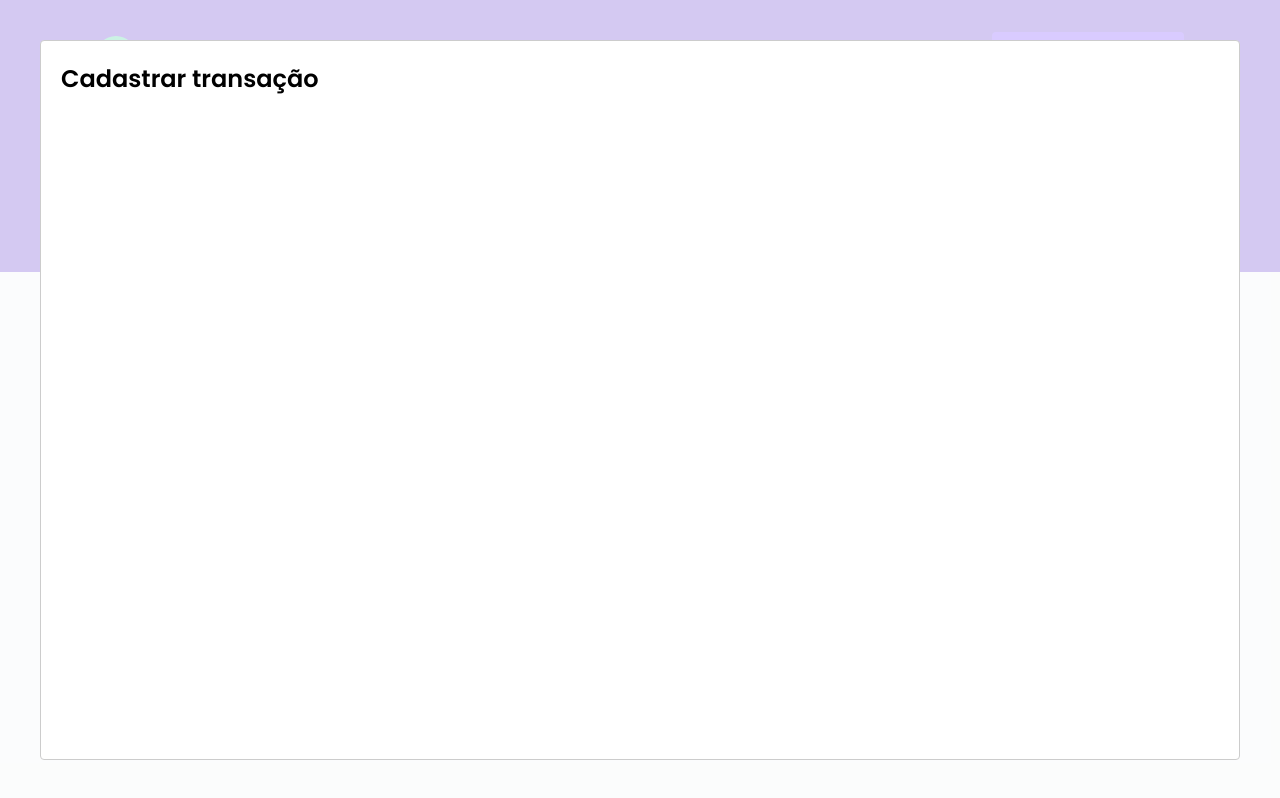
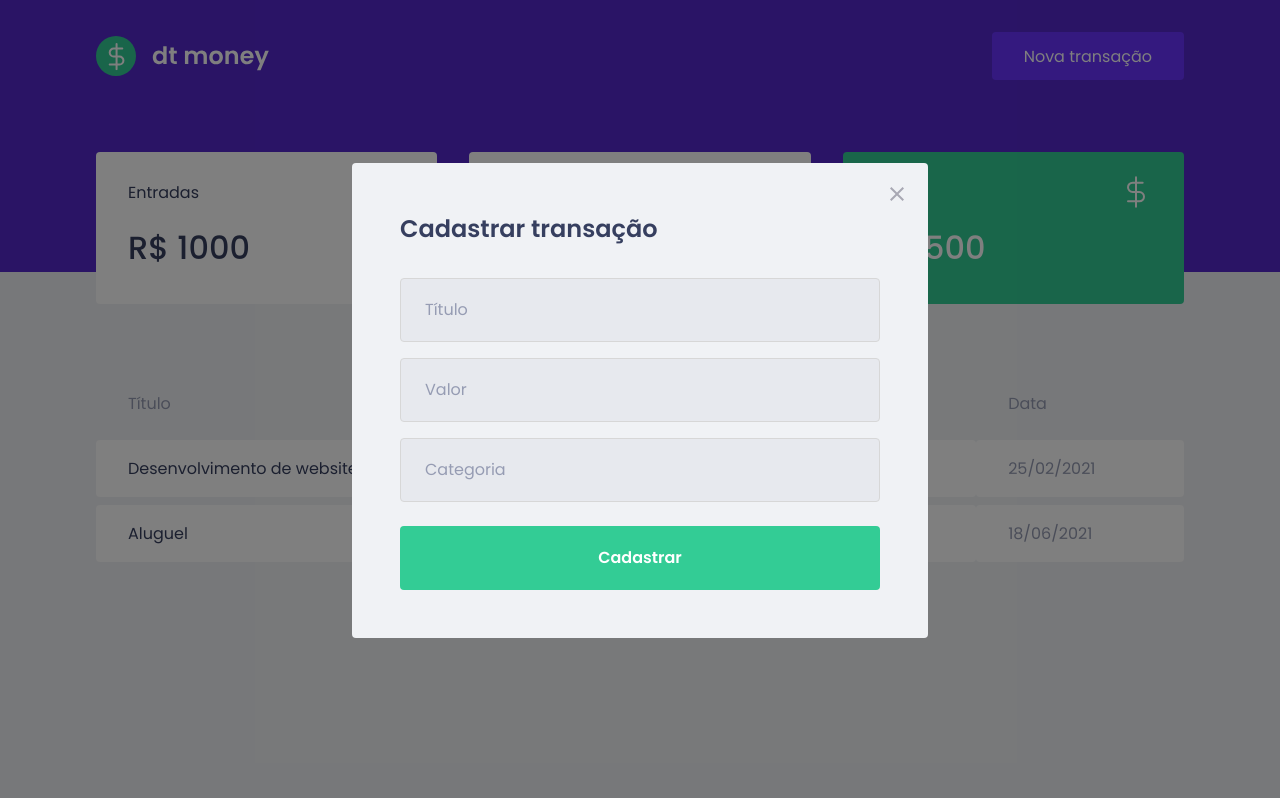
Before and after one commit to danielmartins04/ignite-chapter2-dtmoney, a React (Create React App) app: page / in a window 1280 px wide. Both pictures are taken after a click on the button "Nova transação". Built offline with nearby package versions, Linux system fonts and the light colour scheme; no server answers; what miragejs would draw is missing.

Commit message:
stylizing Modal

```diff
--- a/src/components/NewTransactionModal/index.tsx
+++ b/src/components/NewTransactionModal/index.tsx
@@ -1,4 +1,6 @@
 import Modal from 'react-modal';
+import closeImg from '../../assets/close.svg';
+import { Container } from './styles';
 
 interface NewTransactionModalProps {
   isOpen: boolean;
@@ -8,10 +10,39 @@ interface NewTransactionModalProps {
 export function NewTransactionModal({ isOpen, onRequestClose }: NewTransactionModalProps) {
   return(
     <Modal
-        isOpen={isOpen}
-        onRequestClose={onRequestClose}
+      isOpen={isOpen}
+      onRequestClose={onRequestClose}
+      overlayClassName="react-modal-overlay"
+      className="react-modal-content"
+    >
+      <button
+        type="button"
+        onClick={onRequestClose}
+        className="react-modal-close"
       >
+        <img src={closeImg} alt="Fechar modal" />
+      </button>
+
+      <Container>
         <h2>Cadastrar transação</h2>
-      </Modal>
+
+        <input
+          placeholder="Título"
+        />
+
+        <input
+          type="number"
+          placeholder="Valor"
+        />
+
+        <input
+          placeholder="Categoria"
+        />
+
+        <button type="submit">
+          Cadastrar
+        </button>
+      </Container>
+    </Modal>
   );
 }
--- a/src/components/NewTransactionModal/styles.ts
+++ b/src/components/NewTransactionModal/styles.ts
@@ -1,3 +1,86 @@
 import styled from 'styled-components';
+// import { darken, transparentize } from 'polished';
 
-export const Container = styled.div``;
+interface RadioBoxProps {
+  isActive: boolean;
+  activeColor: 'green' | 'red';
+}
+
+const colors = {
+  green: '#33cc95',
+  red: '#e52e4d'
+}
+
+export const Container = styled.form`
+  h2 {
+    margin-bottom: 2rem;
+    font-size: 1.5rem;
+    color: var(--text-title);
+  }
+  input {
+    padding: 0 1.5rem;
+    width: 100%;
+    height: 4rem;
+    font-size: 1rem;
+    font-weight: 400;
+    background: #e7e9ee;
+    border: 1px solid #d7d7d7;
+    border-radius: 0.25rem;
+    &::placeholder {
+      color: var(--text-body);
+    }
+    & + input {
+      margin-top: 1rem;
+    }
+  }
+  button[type="submit"] {
+    margin-top: 1.5rem;
+    padding: 0 1.5rem;
+    width: 100%;
+    height: 4rem;
+    font-size: 1rem;
+    font-weight: 600;
+    color: #ffffff;
+    background: var(--green);
+    border: 0;
+    border-radius: 0.25rem;
+    transition: filter 0.2s ease-in-out;
+
+    &:hover {
+      filter: brightness(0.9);
+    }
+  }
+`;
+
+export const TransactionTypeContainer = styled.div`
+  display: grid;
+  grid-template-columns: 1fr 1fr;
+  gap: 0.5rem;
+  margin: 1rem 0;
+`;
+
+// export const RadioBox = styled.button<RadioBoxProps>`
+//   display: flex;
+//   align-items: center;
+//   justify-content: center;
+//   height: 4rem;
+//   background: ${({ isActive, activeColor }) => isActive
+//     ? transparentize(0.9, colors[activeColor])
+//     : 'transparent'};
+//   border: 1px solid #d7d7d7;
+//   border-radius: 0.25rem;
+//   transition: border-color 0.2s ease-in-out;
+//   &:hover {
+//     border-color: ${darken(0.1, '#d7d7d7')};
+//   }
+//   img {
+//     width: 20px;
+//     height: 20px;
+//   }
+//   span {
+//     display: block;
+//     margin-left: 1rem;
+//     font-size: 1rem;
+//     color: var(--text-title);
+//   }
+// `;
--- a/src/styles/global.ts
+++ b/src/styles/global.ts
@@ -3,54 +3,79 @@ import { createGlobalStyle } from 'styled-components';
 export const GlobalStyle = createGlobalStyle`
   :root {
     --background: #f0f2f5;
-    --red: #ff0000;
+    --red: #e52e4d;
     --green: #33cc95;
     --blue: #5429cc;
-
     --blue-light: #6933ff;
-
+    --orange: #ff512f;
+    --orange-light: #f09819;
+    --gray-dark: #121214;
+    --gray-light: #202024;
     --text-title: #363f5f;
     --text-body: #969cb3;
-
     --shape: #ffffff;
   }
-
   * {
     margin: 0;
     padding: 0;
     box-sizing: border-box;
   }
-
   html {
-    @media (max-width: 1000px) {
+    @media (max-width: 1080px) {
       font-size: 93.75%;
     }
-
     @media (max-width: 720px) {
       font-size: 87.5%;
     }
   }
-
   body {
-    background: var(--background);
+    background-color: var(--background);
     -webkit-font-smoothing: antialiased;
   }
-
   body, input, textarea, button {
     font-family: 'Poppins', sans-serif;
     font-weight: 400;
   }
-
   h1, h2, h3, h4, h5, h6, strong {
     font-weight: 600;
   }
-
   button {
     cursor: pointer;
   }
-
   [disabled] {
     opacity: 0.6;
     cursor: not-allowed;
   }
+  .react-modal-overlay {
+    position: fixed;
+    top: 0;
+    left: 0;
+    right: 0;
+    bottom: 0;
+    display: flex;
+    align-items: center;
+    justify-content: center;
+    background: rgba(0, 0, 0, 0.5);
+  }
+
+  .react-modal-content {
+    position: relative;
+    padding: 3rem;
+    width: 100%;
+    max-width: 576px;
+    background: var(--background);
+    border-radius: 0.25rem;
+  }
+  .react-modal-close {
+    position: absolute;
+    top: 1.5rem;
+    right: 1.5rem;
+    background: transparent;
+    border: 0;
+    transition: filter 0.2s ease-in-out;
+
+    &:hover {
+      filter: brightness(0.8);
+    }
+  }
 `
```
